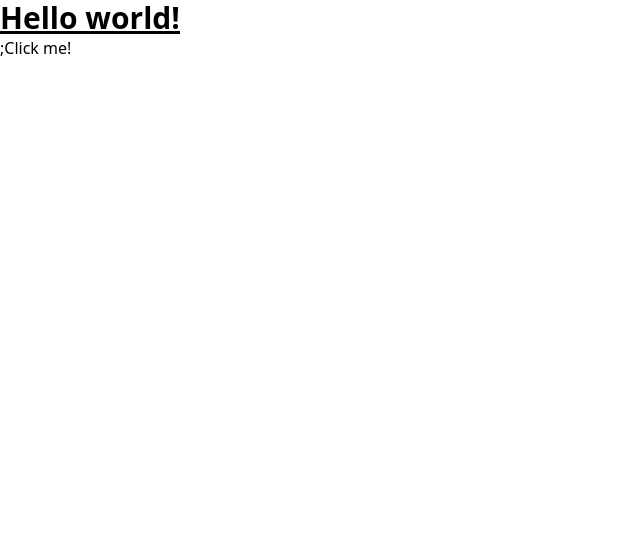
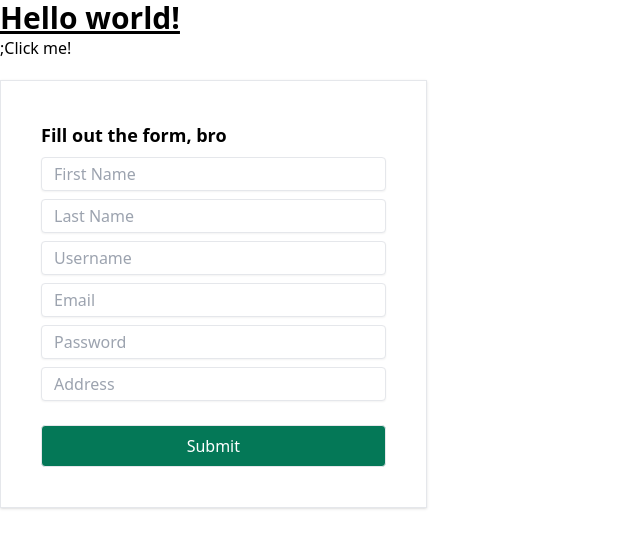
Before and after one commit to Milkywayrules/nextjs-ts-simple, a Next.js app: page / in a window 1280 px wide. Shown: the top 548 px of the page, without its empty margins (0-640 px from the left). Built offline with nearby package versions, Linux system fonts and the light colour scheme.

Commit message:
Create SimpleForm as a complete form flow

```diff
--- /dev/null
+++ b/components/SimpleForm.tsx
@@ -0,0 +1,127 @@
+import { FC, useRef, useState } from "react";
+
+interface Props {}
+
+const inputClassName =
+  "px-3 py-1 border rounded shadow-sm focus:outline-none focus:ring-2 focus:ring-indigo-400";
+
+/**
+ * A simple form as an example that trigger onSubmit event and logging the form data.
+ *
+ * On the current situation we are not set any strict typescript types,
+ * now is just like a normal js file. It's working because TS infer some of the types.
+ */
+const SimpleForm: FC<Props> = ({}) => {
+  /**
+   * there are 2 approach to get data from an element (like data binding)
+   *  1. using ref hooks (useRef) as a reference to an element.
+   *  2. using state hooks (useState) and always sync between state and user input onChange.
+   */
+  // 1st approach
+  const firstnameRef = useRef(null); // initial value is null
+  const lastnameRef = useRef(null);
+
+  // 2nd approach
+  const [usernameState, setUsernameInput] = useState(""); // initial value is empty string
+  const [emailState, setEmailInput] = useState(""); // initial value is empty string
+
+  // 2nd approach (but pass an object as the state data)
+  const [mixedInputElement, setMixedInputElement] = useState({
+    password: "",
+    address: "",
+  }); // pass default value as an empty object
+
+  return (
+    <form
+      name="simple-form"
+      className="flex flex-col gap-2"
+      onSubmit={(e) => {
+        e.preventDefault();
+
+        const data = new FormData(e.currentTarget);
+
+        console.log("Print form data:");
+        data.forEach((value, key) => console.log(`{ ${key}: "${value}" }`));
+      }}
+    >
+      {/* using ref */}
+      <input
+        placeholder="First Name"
+        type="text"
+        name="firstname"
+        ref={firstnameRef} // using ref
+        className={inputClassName}
+      />
+      <input
+        placeholder="Last Name"
+        type="text"
+        name="lastname"
+        ref={lastnameRef} // using ref
+        className={inputClassName}
+      />
+
+      {/* using state */}
+      <input
+        placeholder="Username"
+        type="text"
+        name="username"
+        value={usernameState}
+        onChange={(e) => setUsernameInput(e.target.value)} // using state
+        className={inputClassName}
+      />
+      <input
+        placeholder="Email"
+        type="text"
+        name="email"
+        value={emailState}
+        onChange={(e) => setEmailInput(e.target.value)} // using state
+        className={inputClassName}
+      />
+
+      {/* using state as an object value */}
+      <input
+        placeholder="Password"
+        type="password"
+        name="password"
+        value={mixedInputElement.password}
+        className={inputClassName}
+        // using state (value as an object)
+        // spread the existing value, then replace password with e.target.value
+        // so the other keys is reserved and not replaced
+        onChange={(e) =>
+          setMixedInputElement({
+            ...mixedInputElement,
+            password: e.target.value,
+          })
+        }
+      />
+      <input
+        placeholder="Address"
+        type="text"
+        name="address"
+        value={mixedInputElement.address}
+        className={inputClassName}
+        // using state (value as an object)
+        // spread the existing value, then replace addres with e.target.value
+        // so the other keys is reserved and not replaced
+        onChange={(e) =>
+          setMixedInputElement({
+            ...mixedInputElement,
+            address: e.target.value,
+          })
+        }
+      />
+
+      <div className="mt-2"></div>
+
+      <button
+        type="submit"
+        className="w-full px-5 py-2 mx-auto text-white border rounded lg:px-20 bg-emerald-700"
+      >
+        Submit
+      </button>
+    </form>
+  );
+};
+
+export default SimpleForm;
--- a/pages/index.tsx
+++ b/pages/index.tsx
@@ -1,6 +1,7 @@
 import type { NextPage } from "next";
 import React from "react";
 import SimpleButton from "../components/SimpleButton";
+import SimpleForm from "../components/SimpleForm";
 
 const Home: NextPage = () => {
   return (
@@ -8,6 +9,13 @@ const Home: NextPage = () => {
       <h1 className="text-3xl font-bold underline">Hello world!</h1>;
       {/* call this button component */}
       <SimpleButton />
+      {/* wrapper for form */}
+      <div className="w-1/2 p-10 mt-5 border shadow lg:w-1/3">
+        <h2 className="text-lg font-semibold">Fill out the form, bro</h2>
+        <div className="mt-2"></div>
+        {/* form component example */}
+        <SimpleForm />
+      </div>
     </React.Fragment>
   );
 };
```
